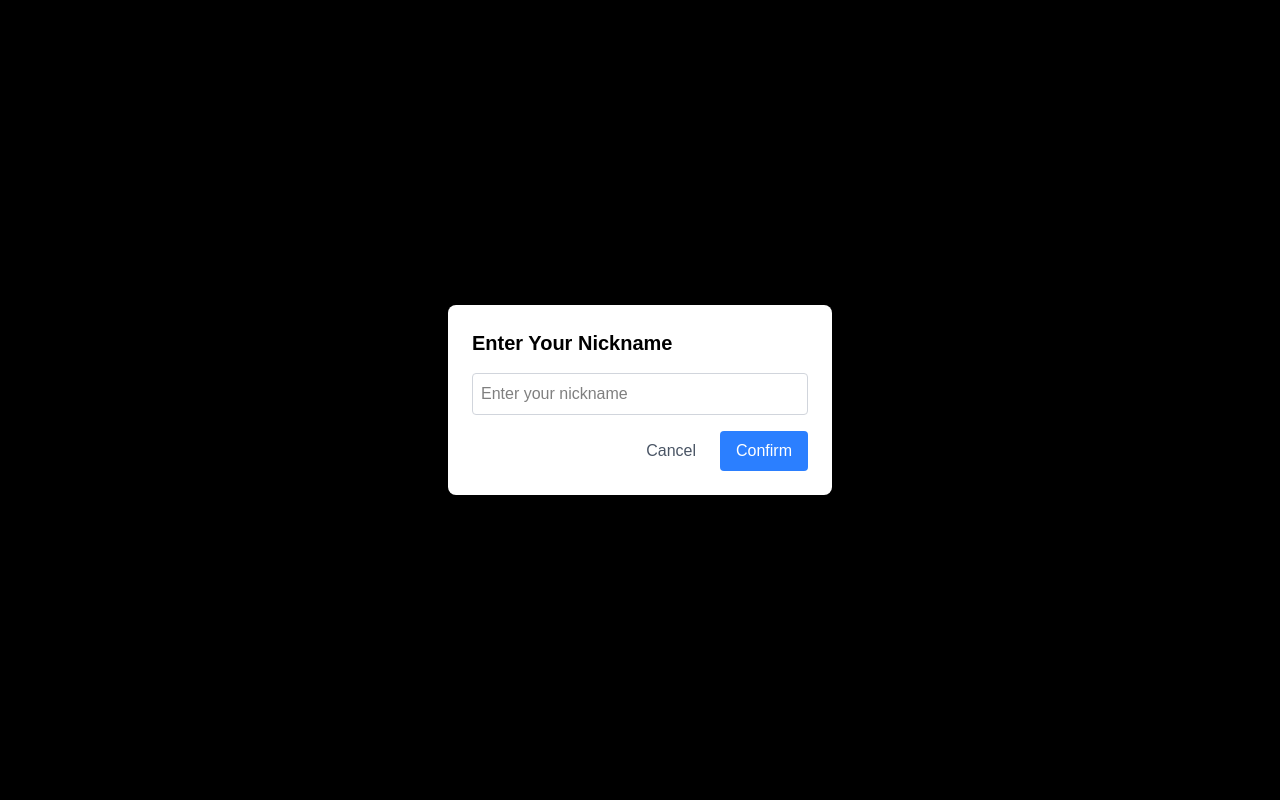
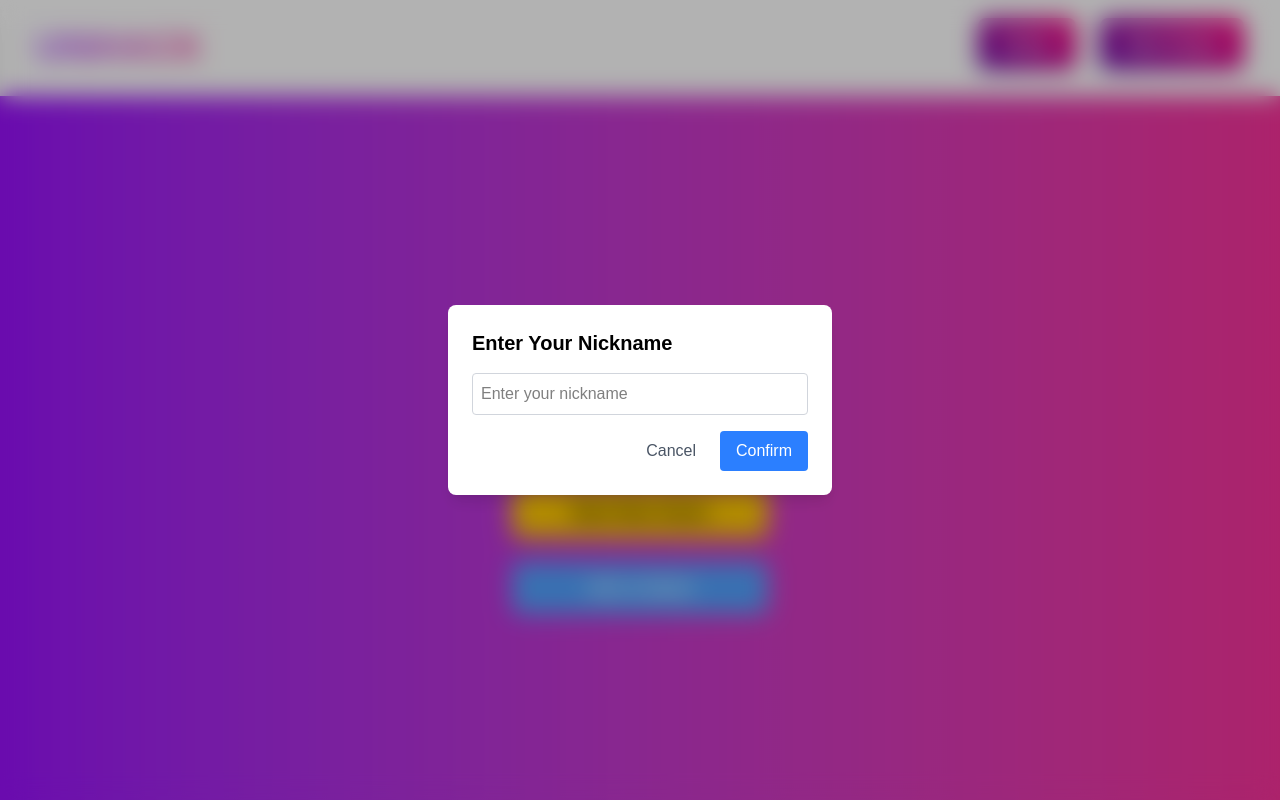
Before and after one commit to Team-Honest/UNIHACK, a Next.js app in the folder frontend/: page /StartGame in a window 1280 px wide. Both pictures are taken after a click on the button "Start New Game". Shown: the top 800 px of the page. Built offline with nearby package versions, Linux system fonts and the light colour scheme.

Commit message:
blur background
startpage

```diff
--- a/frontend/components/StartPage.jsx
+++ b/frontend/components/StartPage.jsx
@@ -66,7 +66,7 @@ export default function StartGame() {
   };
 
   return (
-    <div className="flex flex-col items-center justify-center min-h-screen bg-gradient-to-r from-purple-600 to-pink-500 text-white px-4">
+    <div className="flex flex-col items-center justify-center min-h-screen bg-gradient-to-r from-purple-600 to-pink-500 text-white px-4 relative">
       {/* Title Section */}
       <h1 className="text-4xl font-bold mb-4">Let's get started!</h1>
       <p className="text-lg text-gray-200 mb-6">Create a new story or join an existing one.</p>
@@ -87,9 +87,9 @@ export default function StartGame() {
         Join a Game
       </button>
 
-      {/* Modal for Nickname and Game ID */}
+      {/* Modal with Background Blur Effect */}
       {isModalOpen && (
-        <div className="fixed inset-0 flex items-center justify-center bg-black bg-opacity-50">
+        <div className="fixed inset-0 flex items-center justify-center backdrop-blur-md bg-black/30">
           <div className="bg-white p-6 rounded-lg shadow-lg text-black w-96">
             <h2 className="text-xl font-semibold mb-4">
               {mode === "new" ? "Enter Your Nickname" : "Join a Game"}
```
